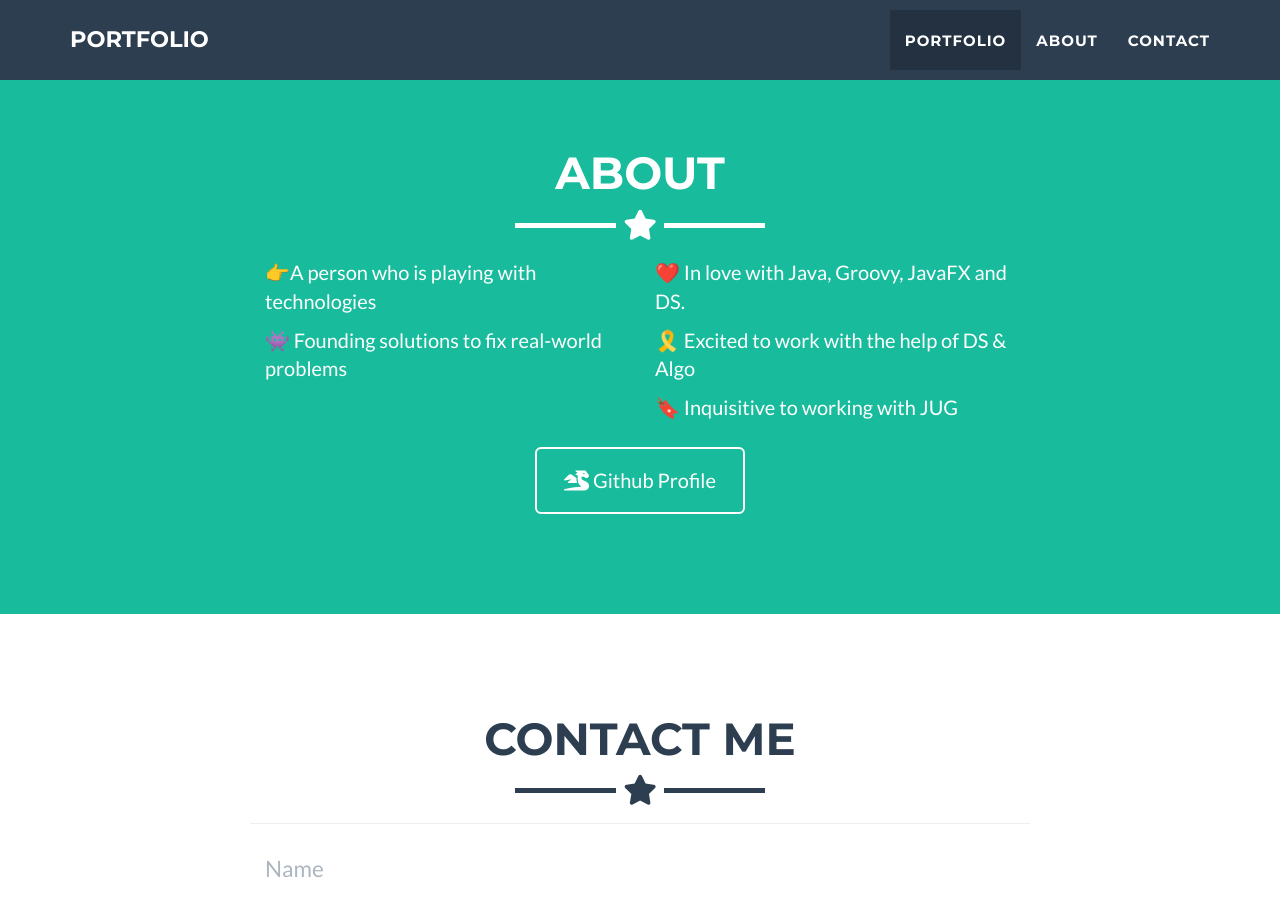
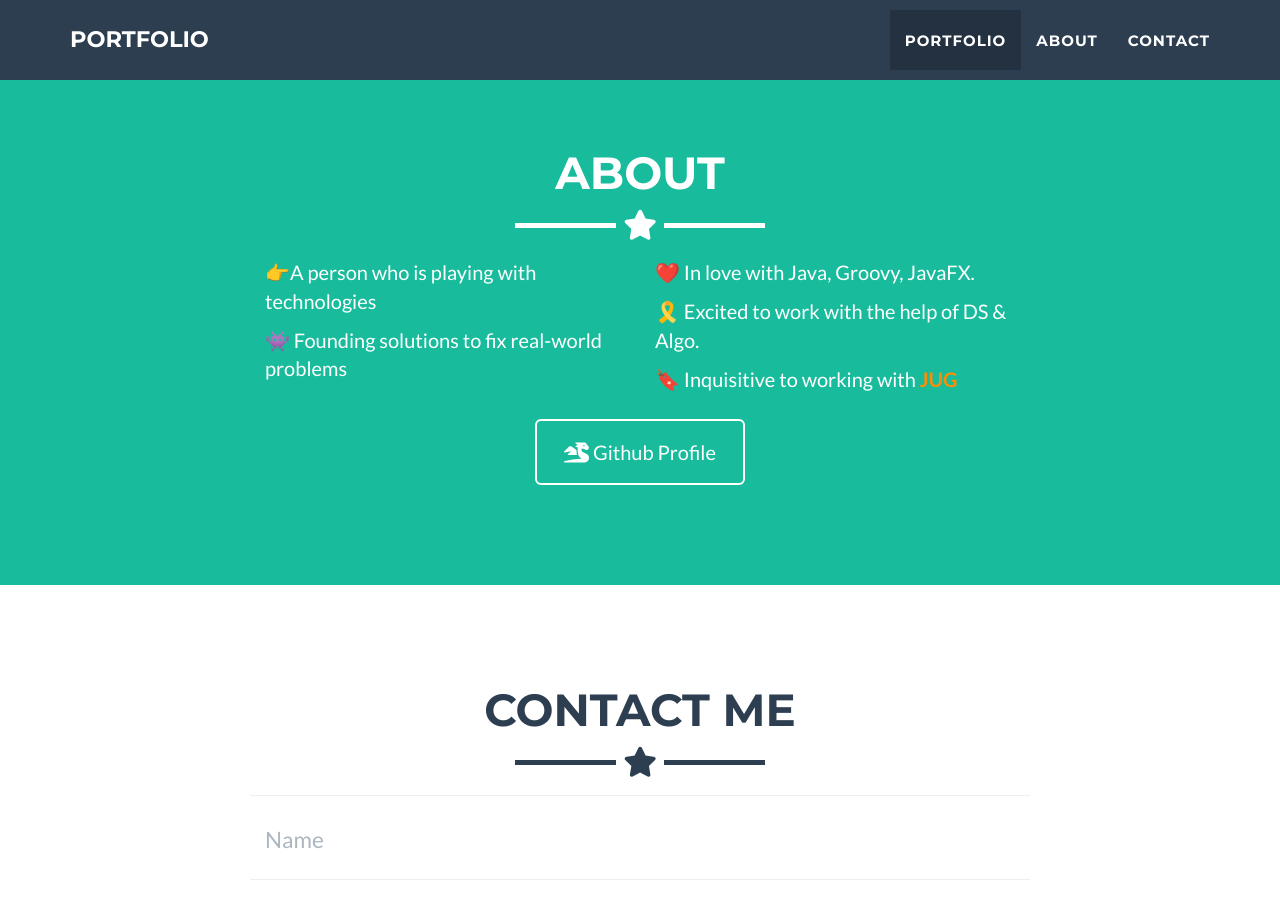
Before and after one commit to cmsk-jav/suresh, a Jekyll site: the page built from _posts/2014-07-18-project-1.markdown, in a window 1280 px wide and 900 px high, scrolled down 1410 px. Built offline with Jekyll 4.4.1, drawn with Linux system fonts in a browser that asks for light colours.

Commit message:
Update: About Details

```diff
--- a/_includes/about.html
+++ b/_includes/about.html
@@ -13,9 +13,9 @@
         <p> 👾 Founding solutions to fix real-world problems</p>
       </div>
       <div class="col-lg-4">
-          <p>❤️ In love with Java, Groovy, JavaFX and DS.<br>
-          <p>🎗️ Excited to work with the help of DS & Algo
-          <p>🔖 Inquisitive to working with JUG</p>
+          <p>❤️ In love with Java, Groovy, JavaFX.<br>
+          <p>🎗️ Excited to work with the help of DS & Algo.
+          <p>🔖 Inquisitive to working with<a href="https://dev.java/community/jugs/" target="_blank" ><span style="color : #f88f06;font-weight: bold;"> JUG</span></a></p>
       </div>
       <div class="col-lg-8 col-lg-offset-2 text-center">
         <a href="https://github.com/cmsk-jav" target="_blank" class="btn btn-lg btn-outline">
```
